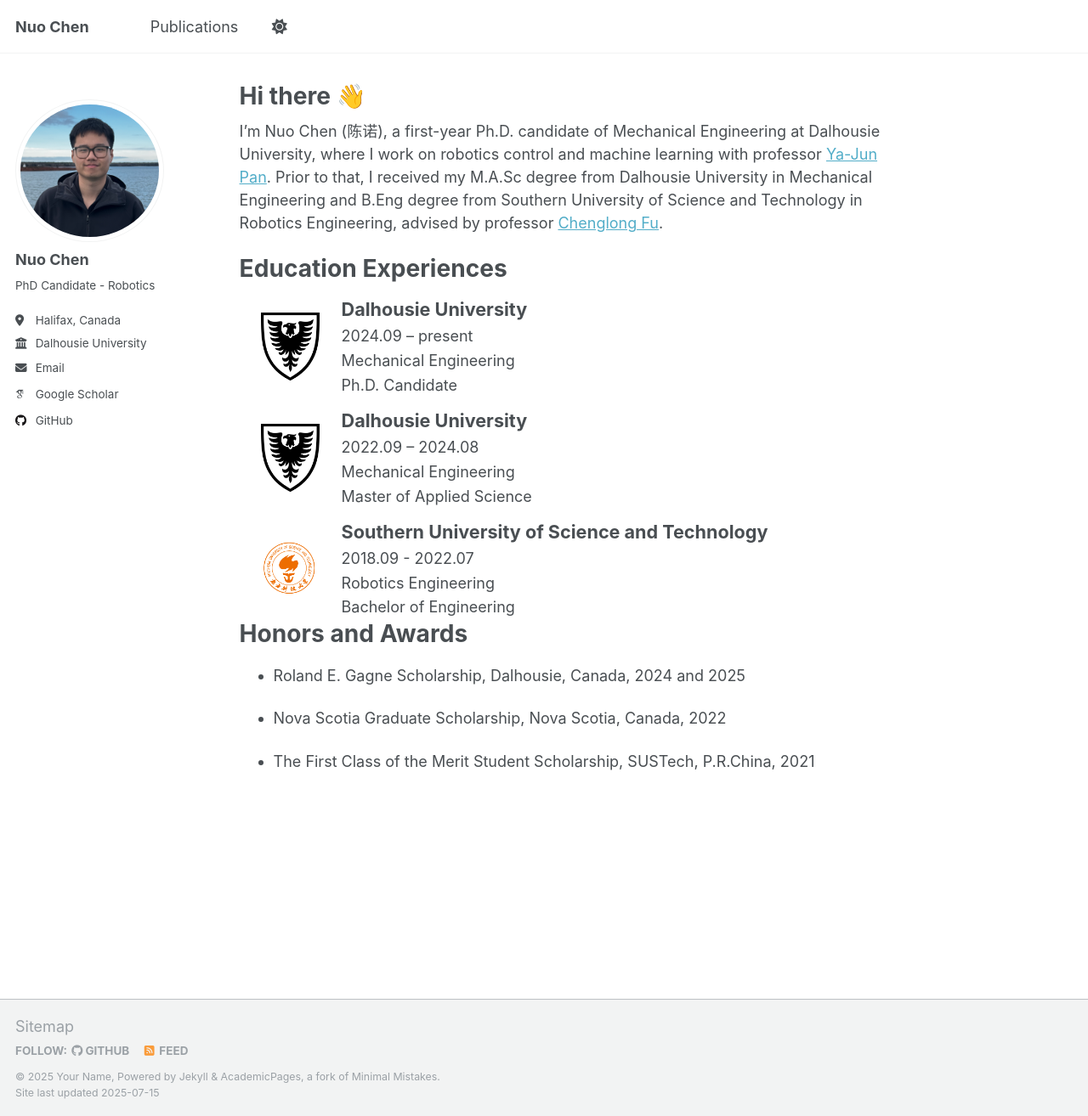
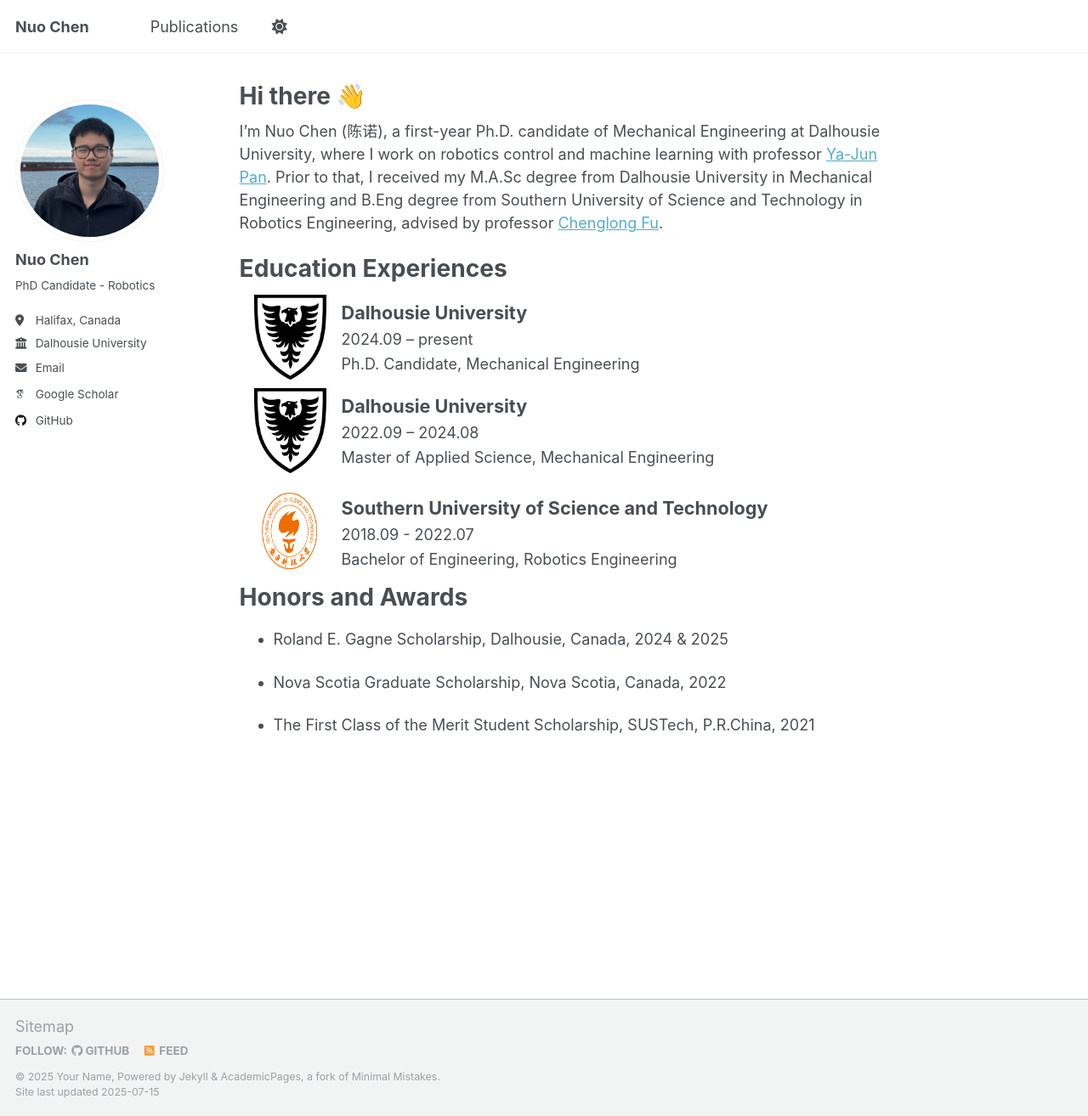
Before and after one commit to NuoChen1999/nuochen1999.github.io, a Jekyll site: the page built from _pages/about.md, in a window 1280 px wide and 1314 px high. Shown: the whole window at 85% size. Built offline with Jekyll 4.4.1, drawn with Linux system fonts in a browser that asks for light colours; some web fonts are replaced; a script that is not in the unit is left out.

Commit message:
Update about.md

```diff
--- a/_pages/about.md
+++ b/_pages/about.md
@@ -13,44 +13,41 @@ I'm Nuo Chen (陈诺), a first-year Ph.D. candidate of Mechanical Engineering at
 <!-- Dalhousie PhD -->
 <div style="width:100%; max-width:700px; display:table; line-height: 1.6; margin-bottom: 10px;">
   <div style="display:table-cell; width:120px; text-align:center; vertical-align:middle;">
-    <img src="/images/dal-logo.png" alt="Dal Logo" style="height:80px;">
+    <img src="/images/dal-logo.png" alt="Dal Logo" style="height:100px;">
   </div>
   <div style="display:table-cell; vertical-align:middle;">
     <div style="font-weight: bold; font-size: 1.2em;">Dalhousie University</div>
     <div>2024.09 – present</div>
-    <div>Mechanical Engineering</div>
-    <div>Ph.D. Candidate</div>
+    <div>Ph.D. Candidate, Mechanical Engineering</div>
   </div>
 </div>
 
 <!-- Dalhousie MASc -->
 <div style="width:100%; max-width:700px; display:table; line-height: 1.6; margin-bottom: 10px;">
   <div style="display:table-cell; width:120px; text-align:center; vertical-align:middle;">
-    <img src="/images/dal-logo.png" alt="Dal Logo" style="height:80px;">
+    <img src="/images/dal-logo.png" alt="Dal Logo" style="height:100px;">
   </div>
   <div style="display:table-cell; vertical-align:middle;">
     <div style="font-weight: bold; font-size: 1.2em;">Dalhousie University</div>
     <div>2022.09 – 2024.08</div>
-    <div>Mechanical Engineering</div>
-    <div>Master of Applied Science</div>
+    <div>Master of Applied Science, Mechanical Engineering</div>
   </div>
 </div>
 
 <!-- SUSTech -->
 <div style="width:100%; max-width:700px; display:table; line-height: 1.6;">
   <div style="display:table-cell; width:120px; text-align:center; vertical-align:middle;">
-    <img src="/images/sustech-logo.png" alt="SUSTech Logo" style="height:80px;">
+    <img src="/images/sustech-logo.png" alt="SUSTech Logo" style="height:120px;">
   </div>
   <div style="display:table-cell; vertical-align:middle;">
     <div style="font-weight: bold; font-size: 1.2em;">Southern University of Science and Technology</div>
     <div>2018.09 - 2022.07</div>
-    <div>Robotics Engineering</div>
-    <div>Bachelor of Engineering</div>
+    <div>Bachelor of Engineering, Robotics Engineering</div>
   </div>
 </div>
 
 # Honors and Awards
-- Roland E. Gagne Scholarship, Dalhousie, Canada, 2024 and 2025
+- Roland E. Gagne Scholarship, Dalhousie, Canada, 2024 & 2025
 
 - Nova Scotia Graduate Scholarship, Nova Scotia, Canada, 2022
 
```
